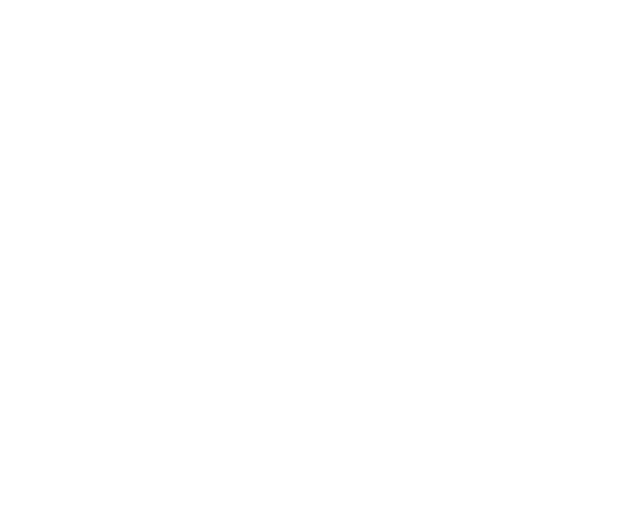
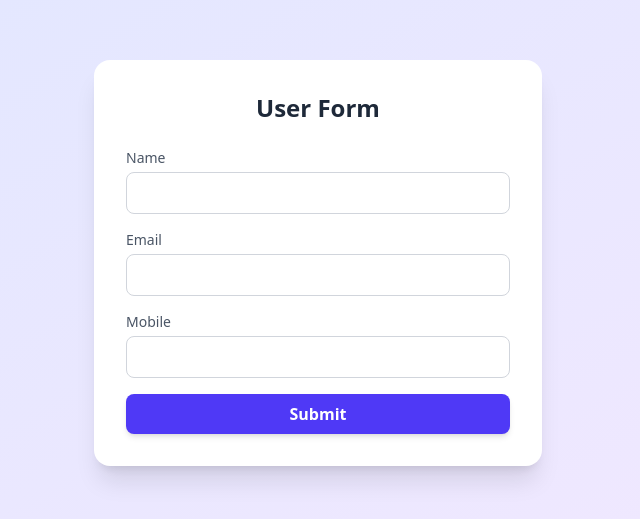
Before and after one commit to PIYUSHDAHLE/React-Code-Practice, a React (Vite) app: page /form in a window 1280 px wide. Before the commit this address had no page. Shown: the part 137-656 px from the top of the page, without its empty margins (322-962 px from the left). Built offline with nearby package versions, Linux system fonts and the light colour scheme.

Commit message:
Submit Form

```diff
--- a/src/App.tsx
+++ b/src/App.tsx
@@ -2,6 +2,7 @@
 import Home from "../src/layout/Home"
 import Counter from "./pages/Counter"
 import Toggle from "./pages/Toggle"
+import SubmitForm from "./pages/SubmitForm"
 
 const App = () => {
   return (
@@ -11,6 +12,7 @@
         <Route path="/" element={<Home />} />
         <Route path="/count" element={<Counter />} />
         <Route path="/toggle" element={<Toggle />} />
+        <Route path="/form" element={<SubmitForm />} />
       </Routes>
     </Router>
     </>
--- a/src/layout/Home.tsx
+++ b/src/layout/Home.tsx
@@ -12,7 +12,8 @@
 
 const cards = [
   { id: 1, title: "Counter Project", path: "/count" },
-  { id: 1, title: "Toggle Project", path: "/toggle" },
+  { id: 2, title: "Toggle Project", path: "/toggle" },
+  { id: 3, title: "Submit Form Project", path: "/submit-form" },
 
 ].map(card => ({
   ...card,
--- /dev/null
+++ b/src/pages/SubmitForm.tsx
@@ -0,0 +1,148 @@
+import { useState, type ChangeEvent, type FormEvent } from "react";
+
+// types
+interface FormData {
+  name: string;
+  email: string;
+  mobile: string;
+}
+
+interface Errors {
+  name?: string;
+  email?: string;
+  mobile?: string;
+}
+
+const SubmitForm = () => {
+  const [formData, setFormData] = useState<FormData>({
+    name: "",
+    email: "",
+    mobile: ""
+  });
+
+  const [errors, setErrors] = useState<Errors>({});
+  const [submittedData, setSubmittedData] = useState<FormData | null>(null);
+
+  // handle input change
+  const handleChange = (e: ChangeEvent<HTMLInputElement>) => {
+    const { name, value } = e.target;
+
+    setFormData(prev => ({
+      ...prev,
+      [name]: value
+    }));
+  };
+
+  // validation
+  const validate = (): Errors => {
+    let newErrors: Errors = {};
+
+    if (!formData.name.trim()) newErrors.name = "Name is required";
+
+    if (!formData.email.trim()) {
+      newErrors.email = "Email is required";
+    } else if (!/^\S+@\S+\.\S+$/.test(formData.email)) {
+      newErrors.email = "Invalid email";
+    }
+
+    if (!formData.mobile.trim()) {
+      newErrors.mobile = "Mobile number required";
+    } else if (!/^[0-9]{10}$/.test(formData.mobile)) {
+      newErrors.mobile = "Enter valid 10 digit number";
+    }
+
+    return newErrors;
+  };
+
+  // submit handler
+  const submitHandler = (e: FormEvent<HTMLFormElement>) => {
+    e.preventDefault();
+
+    const validationErrors = validate();
+
+    if (Object.keys(validationErrors).length > 0) {
+      setErrors(validationErrors);
+      return;
+    }
+
+    setErrors({});
+    setSubmittedData(formData);
+
+    console.log(JSON.stringify(formData, null, 2));
+  };
+
+  return (
+    <div className="min-h-screen flex items-center justify-center bg-linear-to-br from-indigo-100 to-purple-100 p-6">
+      <div className="w-full max-w-md bg-white rounded-2xl shadow-xl p-8 space-y-6">
+
+        <h2 className="text-2xl font-bold text-center text-gray-800">
+          User Form
+        </h2>
+
+        <form onSubmit={submitHandler} className="space-y-4">
+
+          {/* Name */}
+          <div>
+            <label className="block text-sm font-medium text-gray-600">Name</label>
+            <input
+              type="text"
+              name="name"
+              value={formData.name}
+              onChange={handleChange}
+              className={`w-full mt-1 px-3 py-2 border rounded-lg outline-none focus:ring-2 transition
+              ${errors.name ? "border-red-500 focus:ring-red-200" : "border-gray-300 focus:ring-indigo-200"}`}
+            />
+            {errors.name && <p className="text-red-500 text-xs mt-1">{errors.name}</p>}
+          </div>
+
+          {/* Email */}
+          <div>
+            <label className="block text-sm font-medium text-gray-600">Email</label>
+            <input
+              type="email"
+              name="email"
+              value={formData.email}
+              onChange={handleChange}
+              className={`w-full mt-1 px-3 py-2 border rounded-lg outline-none focus:ring-2 transition
+              ${errors.email ? "border-red-500 focus:ring-red-200" : "border-gray-300 focus:ring-indigo-200"}`}
+            />
+            {errors.email && <p className="text-red-500 text-xs mt-1">{errors.email}</p>}
+          </div>
+
+          {/* Mobile */}
+          <div>
+            <label className="block text-sm font-medium text-gray-600">Mobile</label>
+            <input
+              type="tel"
+              name="mobile"
+              value={formData.mobile}
+              onChange={handleChange}
+              className={`w-full mt-1 px-3 py-2 border rounded-lg outline-none focus:ring-2 transition
+              ${errors.mobile ? "border-red-500 focus:ring-red-200" : "border-gray-300 focus:ring-indigo-200"}`}
+            />
+            {errors.mobile && <p className="text-red-500 text-xs mt-1">{errors.mobile}</p>}
+          </div>
+
+          <button
+            type="submit"
+            className="w-full bg-indigo-600 hover:bg-indigo-700 text-white py-2 rounded-lg font-semibold transition duration-200 shadow-md"
+          >
+            Submit
+          </button>
+        </form>
+
+        {/* Card */}
+        {submittedData && (
+          <div className="bg-linear-to-br from-indigo-500 to-purple-600 text-white p-5 rounded-xl shadow-lg">
+            <h3 className="text-lg font-semibold mb-2">Submitted Data</h3>
+            <p><strong>Name:</strong> {submittedData.name}</p>
+            <p><strong>Email:</strong> {submittedData.email}</p>
+            <p><strong>Mobile:</strong> {submittedData.mobile}</p>
+          </div>
+        )}
+      </div>
+    </div>
+  );
+};
+
+export default SubmitForm;
```
